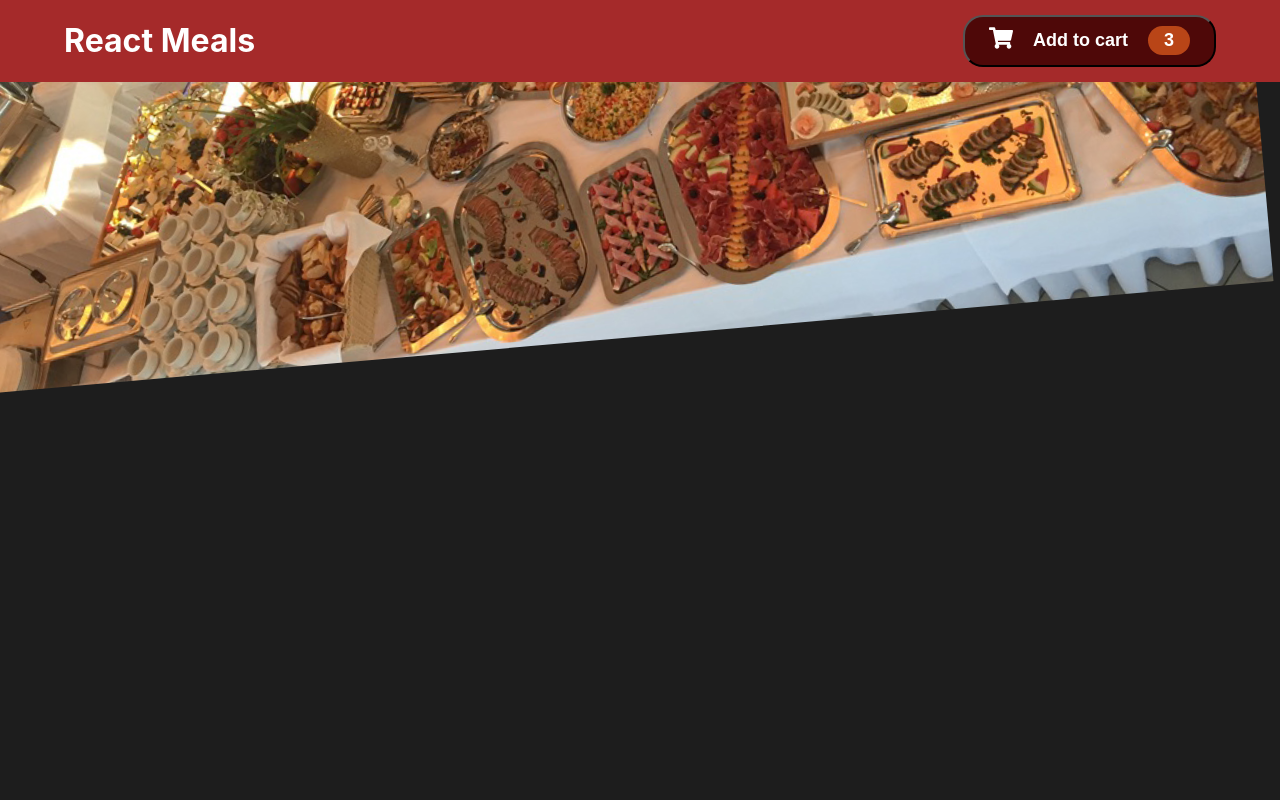
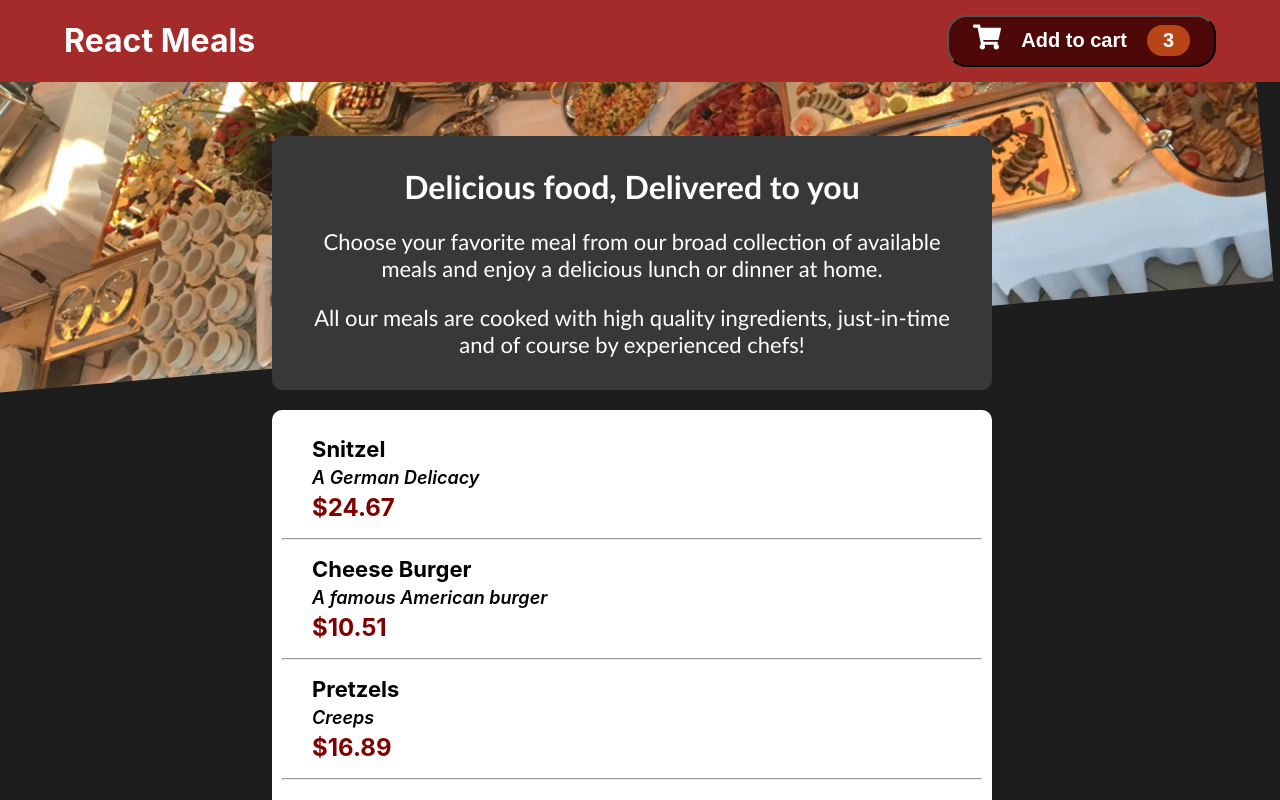
Before and after one commit to krutikapatil1/food-ordering-app-react, a React (Create React App) app in the folder food-ordering-app/: page / in a window 1280 px wide. Built offline with nearby package versions, Linux system fonts and the light colour scheme; the HTML template or start-up script is replaced by a standard one.

Commit message:
fix #5 Add meals component

```diff
--- a/food-ordering-app/src/App.jsx
+++ b/food-ordering-app/src/App.jsx
@@ -1,9 +1,11 @@
 import "./App.css";
 import Header from "./components/Layout/Header";
+import Meals from "./components/Meals/Meals";
 function App() {
   return (
     <div className="App">
       <Header />
+      <Meals />
     </div>
   );
 }
--- /dev/null
+++ b/food-ordering-app/src/components/Meals/AvailableMeals.css
@@ -0,0 +1,6 @@
+.meal-list {
+    background-color: white;
+    color: black;
+    padding: 10px 0;
+    margin-top: 20px;
+}
--- /dev/null
+++ b/food-ordering-app/src/components/Meals/AvailableMeals.jsx
@@ -0,0 +1,18 @@
+import "./AvailableMeals.css";
+import Card from "../UI/Card";
+import MealItem from "./MealItem";
+const AvailableMeals = (props) => {
+  return (
+    <Card className="meal-list">
+      {props.meals.map((meal) => (
+        <MealItem
+          key={meal.id}
+          name={meal.name}
+          description={meal.description}
+          price={meal.price}
+        />
+      ))}
+    </Card>
+  );
+};
+export default AvailableMeals;
--- /dev/null
+++ b/food-ordering-app/src/components/Meals/MealItem.css
@@ -0,0 +1,25 @@
+.meal-item {
+    list-style-type: none;
+}
+
+.meal-item__name {
+    font-size: 22px;
+    font-weight: bold;
+}
+
+.meal-item__description {
+    padding: 5px 0;
+    font-style: italic;
+    font-weight: 600;
+    font-size: 18px;
+}
+
+.meal-item__price {
+    color: maroon;
+    font-weight: bold;
+    font-size: 24px;
+}
+
+hr {
+    margin: 10px;
+}
--- /dev/null
+++ b/food-ordering-app/src/components/Meals/MealItem.jsx
@@ -0,0 +1,15 @@
+import "./MealItem.css";
+import { Fragment } from "react";
+const MealItem = (props) => {
+  return (
+    <Fragment>
+      <ul className="meal-item">
+        <li className="meal-item__name">{props.name}</li>
+        <li className="meal-item__description">{props.description}</li>
+        <li className="meal-item__price">${props.price}</li>
+      </ul>
+      <hr />
+    </Fragment>
+  );
+};
+export default MealItem;
--- /dev/null
+++ b/food-ordering-app/src/components/Meals/Meals.css
@@ -0,0 +1,10 @@
+.meals {
+    color: white;
+    position: fixed;
+    top: 35%;
+    left: 40%;
+    width: 45em;
+    height: 18em;
+    margin-top: -9em;
+    margin-left: -15em;
+}
--- /dev/null
+++ b/food-ordering-app/src/components/Meals/Meals.jsx
@@ -0,0 +1,44 @@
+import MealsSummary from "./MealsSummary";
+import AvailableMeals from "./AvailableMeals";
+import "./Meals.css";
+const Meals = () => {
+  const DUMMY_MEALS = [
+    {
+      id: "m1",
+      name: "Snitzel",
+      description: "A German Delicacy",
+      price: 24.67,
+    },
+    {
+      id: "m2",
+      name: "Cheese Burger",
+      description: "A famous American burger",
+      price: 10.51,
+    },
+    {
+      id: "m3",
+      name: "Pretzels",
+      description: "Creeps",
+      price: 16.89,
+    },
+    {
+      id: "m4",
+      name: "Beef jerky",
+      description: "A famous American beef dish",
+      price: 26.89,
+    },
+    {
+      id: "m5",
+      name: "Fish and Chips",
+      description: "Spicy and crispy fish",
+      price: 18.99,
+    },
+  ];
+  return (
+    <div className="meals">
+      <MealsSummary />
+      <AvailableMeals meals={DUMMY_MEALS} />
+    </div>
+  );
+};
+export default Meals;
--- /dev/null
+++ b/food-ordering-app/src/components/Meals/MealsSummary.css
@@ -0,0 +1,10 @@
+.meals-summary {
+    font-family: "Trebuchet MS", "Lucida Sans Unicode", "Lucida Grande", "Lucida Sans", Arial, sans-serif;
+    background-color: #383838;
+    padding: 10px 30px;
+    text-align: center;
+}
+
+.meals-summary__body {
+    font-size: 22px;
+}
--- /dev/null
+++ b/food-ordering-app/src/components/Meals/MealsSummary.jsx
@@ -0,0 +1,20 @@
+import "./MealsSummary.css";
+import Card from "../UI/Card";
+const MealsSummary = () => {
+  return (
+    <Card className="meals-summary">
+      <h1 className="meals-summary__heading">
+        Delicious food, Delivered to you
+      </h1>
+      <p className="meals-summary__body">
+        Choose your favorite meal from our broad collection of available meals
+        and enjoy a delicious lunch or dinner at home.
+      </p>
+      <p className="meals-summary__body">
+        All our meals are cooked with high quality ingredients, just-in-time and
+        of course by experienced chefs!
+      </p>
+    </Card>
+  );
+};
+export default MealsSummary;
--- /dev/null
+++ b/food-ordering-app/src/components/UI/Card.css
@@ -0,0 +1,3 @@
+.card {
+    border-radius: 10px;
+}
--- /dev/null
+++ b/food-ordering-app/src/components/UI/Card.jsx
@@ -0,0 +1,5 @@
+import "./Card.css";
+const Card = (props) => {
+  return <div className={`card ${props.className}`}>{props.children}</div>;
+};
+export default Card;
--- a/food-ordering-app/src/components/UI/CartButton.css
+++ b/food-ordering-app/src/components/UI/CartButton.css
@@ -13,13 +13,13 @@
 }
 
 .cart__icon {
-    font-size: 24px;
+    font-size: 28px;
     margin-right: 20px;
 }
 
 .cart__text {
     margin-right: 20px;
-    font-size: 18px;
+    font-size: 20px;
 }
 
 .cart__badge {
@@ -27,4 +27,5 @@
     border-radius: 25px;
     padding: 0.25rem 1rem;
     font-weight: bold;
+    font-size: 20px;
 }
```
